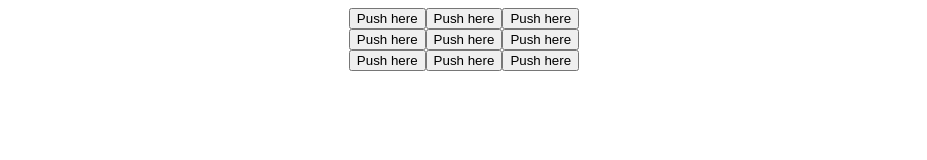
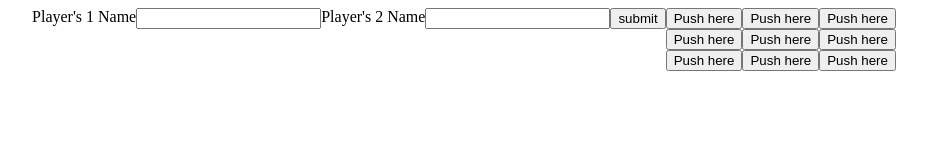
Before and after one commit to idgm5/tic-tac-toe-js, a plain HTML site: page index.html in a window 1280 px wide. Shown: the whole page, without its empty margins (176-1103 px from the left). Drawn offline with Linux system fonts and the light colour scheme.

Commit message:
Added form and functionality to add players names

```diff
--- a/index.html
+++ b/index.html
@@ -8,6 +8,20 @@
   </head>
 
   <body>
+    <div class="form_container">
+      <form id="form" class="form">
+        <label for="name">Player's 1 Name</label>
+        <input type="text" />
+        <label for="name">Player's 2 Name</label>
+        <input type="text" />
+        <input
+          type="submit"
+          value="submit"
+          id="submit-form"
+          onclick="createPLayers()"
+        />
+      </form>
+    </div>
     <div class="board">
       <div class="position" id="p1"></div>
       <div class="position" id="p2"></div>
--- a/script.js
+++ b/script.js
@@ -6,16 +6,28 @@ if (gameBoard == null) {
 }
 if (players == null) {
   players = [];
+  form = document.getElementById("form");
+  form.style.display = "flex";
 }
 if (turn == null) {
   turn = 0;
 }
 
-const Player = (name, symbol) => {
-  return { name, symbol };
+const Player = (name) => {
+  const savePlayers = function save(players) {
+    localStorage.setItem("players", JSON.stringify(players));
+  };
+  return { name, savePlayers };
 };
 
-players = [Player("A", "X"), Player("B", "O")];
+function createPLayers() {
+  form = document.getElementById("form");
+  players.push(Player(form[0].value));
+  players.push(Player(form[1].value));
+  players[0].savePlayers(players);
+  form.style.display = "none";
+}
+
 const Game = (turn) => {
   let winner = null;
   const winnerPositions = [
@@ -48,7 +60,6 @@ const Game = (turn) => {
         array[square[1]] === "X" &&
         array[square[2]] === "X"
       ) {
-        console.log(players[0]);
         winner = players[0];
       } else if (
         array[square[0]] === "O" &&
@@ -67,8 +78,8 @@ const Game = (turn) => {
       if (!gameBoard.includes("")) {
         div = document.getElementById("result");
         const para = document.createElement("P");
-        const btn = document.createElement('BUTTON');
-        btn.innerHTML = 'Play Again';
+        const btn = document.createElement("BUTTON");
+        btn.innerHTML = "Play Again";
         para.innerHTML = "Draw";
         div.append(para, btn);
 
@@ -81,27 +92,31 @@ const Game = (turn) => {
     } else {
       div = document.getElementById("result");
       const para = document.createElement("P");
-      const btn = document.createElement('BUTTON');
-      btn.innerHTML = 'Play Again';
+      const btn = document.createElement("BUTTON");
+      btn.innerHTML = "Play Again";
       para.innerHTML = `Congratulations, ${winner.name}! You won`;
       div.append(para, btn);
 
       btn.addEventListener("click", () => {
         gameBoard = ["", "", "", "", "", "", "", "", ""];
         board.save(gameBoard);
+        turn = 0;
+        saveTurn(turn);
         window.location.reload();
+        players = [];
+        players.savePlayers(players);
       });
     }
   };
 
   const ifGameOver = () => {
-    if(winner !== null){
+    if (winner !== null) {
       return true;
     } else {
       return false;
     }
-  }
-  return { turnChange, turn, gameOver, ifGameOver};
+  };
+  return { turnChange, turn, gameOver, ifGameOver };
 };
 
 let game = Game(turn);
@@ -109,10 +124,10 @@ let game = Game(turn);
 const board = (() => {
   const boardTable = document.getElementsByClassName("position");
   const gameEnds = () => {
-    if(game.ifGameOver()){
+    if (game.ifGameOver()) {
       disable();
     }
-  }
+  };
 
   function assignSymbol(playerInTurn) {
     if (playerInTurn == 0) {
@@ -144,7 +159,7 @@ const board = (() => {
     const btns = document.getElementsByClassName("board-cell");
     [...btns].forEach((btn) => {
       btn.setAttribute("class", "disabled");
-    })
+    });
   };
 
   const draw = () => (
@@ -168,7 +183,7 @@ const board = (() => {
     game.turnChange(turn),
     window.location.reload()
   );
-  return { updateBoard, initialize, save};
+  return { updateBoard, initialize, save };
 })();
 
 board.initialize();
--- a/stylesheet.css
+++ b/stylesheet.css
@@ -12,3 +12,7 @@ body {
   pointer-events: none;
   background: gray;
 }
+
+.form {
+  display: none;
+}
```
